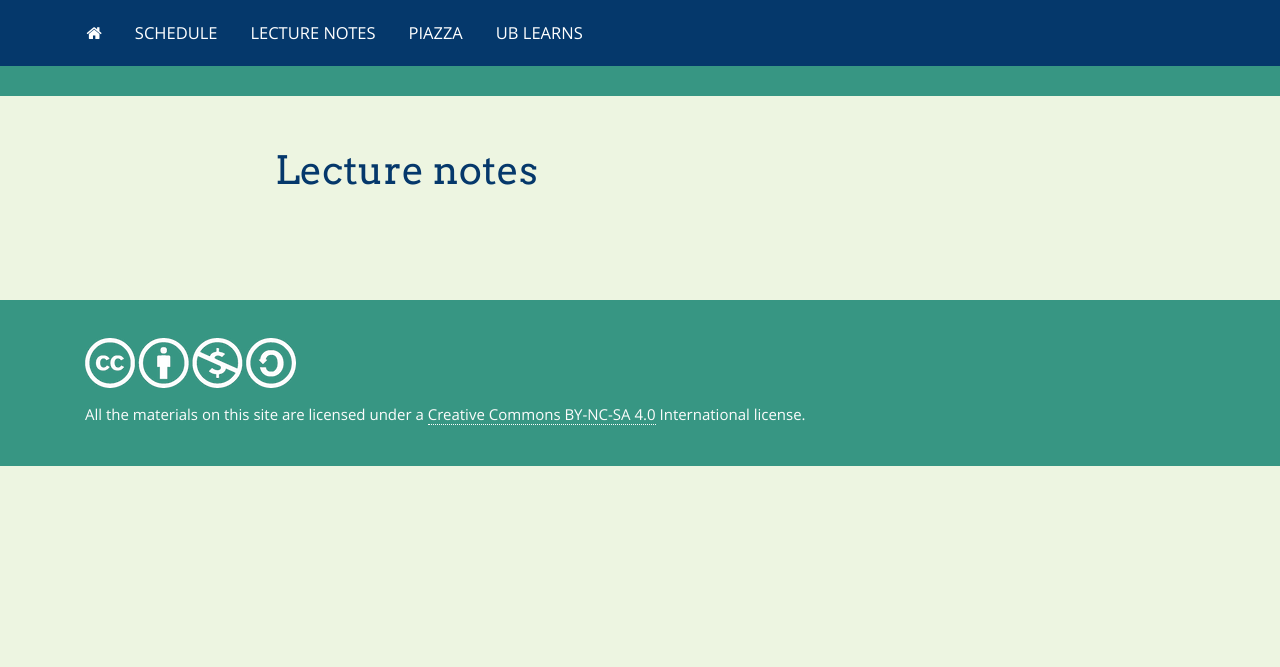
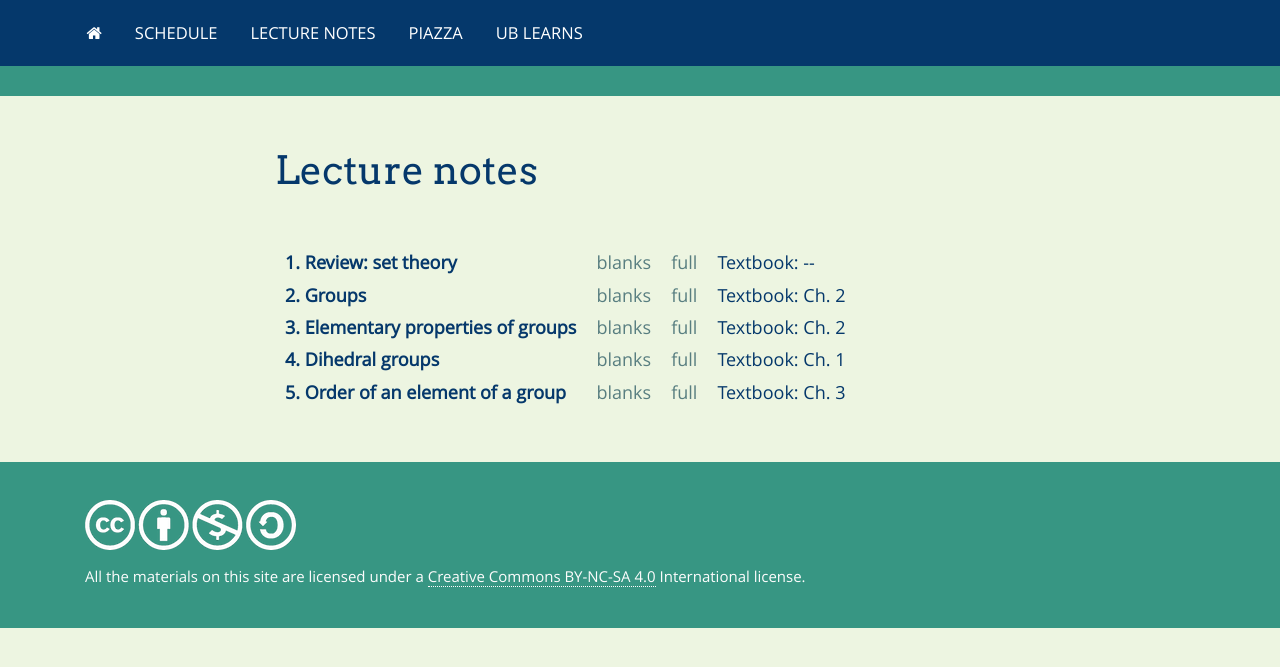
Before and after one commit to bbadzioch/419_site, a Jekyll site: the page built from lecture_notes.md, in a window 1280 px wide. Shown: the top 667 px of the page. Built offline with Jekyll 4.4.1, drawn with Linux system fonts in a browser that asks for light colours; nearby versions of some CDN libraries; our own code applies the rules of GitHub Pages for plain Markdown files; part of the change alters nothing that is shown.

```diff
--- a/lecture_notes.md
+++ b/lecture_notes.md
@@ -4,18 +4,23 @@ layout: lecture_notes
 chapters:
     - title: "1. Review: set theory"
       textbook: "--"
+      publish: true
       complete: true
     - title: "2. Groups"
       textbook: "Ch. 2"
+      publish: true
       complete: true
     - title: "3. Elementary properties of groups"
       textbook: "Ch. 2"
+      publish: true
       complete: true
     - title: "4. Dihedral groups"
       textbook: "Ch. 1"
+      publish: true
       complete: true
     - title: "5. Order of an element of a group"
       textbook: "Ch. 3"
+      publish: true
       complete: true
 
 
```
